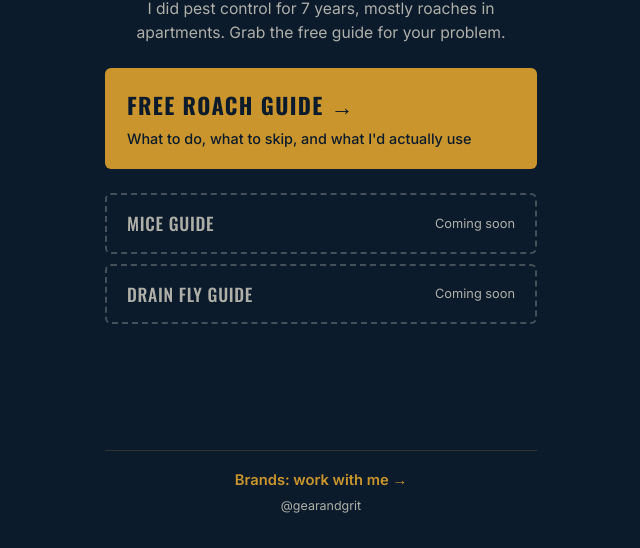
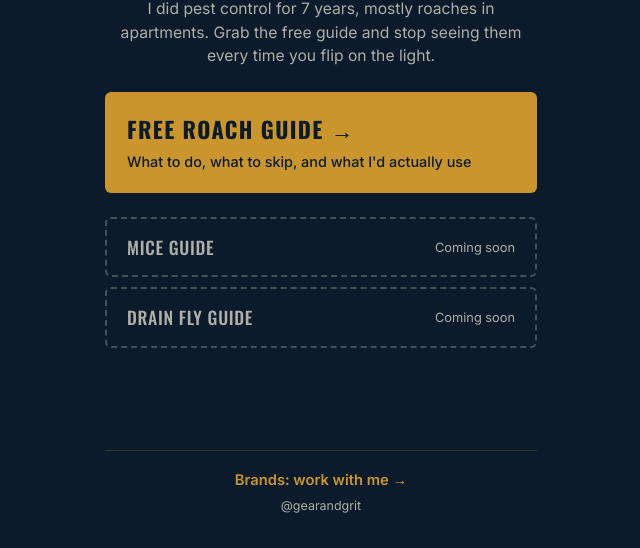
Before and after one commit to gearandgrit27/gearandgrit, a plain HTML site: page start/index.html in a window 1280 px wide. Shown: the part 252-800 px from the top of the page, without its empty margins (319-959 px from the left). Drawn offline with nearby package versions, Linux system fonts and the light colour scheme.

Commit message:
Start page: benefit-driven intro line
Co-Authored-By: Claude Opus 5.5 <noreply@anthropic.com>
Claude-Session: https://claude.ai/code/session_0175qYUtJvTtneHLr3CrtjRd

```diff
--- a/start/index.html
+++ b/start/index.html
@@ -50,7 +50,7 @@
   <div class="intro">
     <img src="/eric-headshot.jpg" alt="Eric Bussey">
     <h1>Bugs in your house?</h1>
-    <p>I did pest control for 7 years, mostly roaches in apartments. Grab the free guide for your problem.</p>
+    <p>I did pest control for 7 years, mostly roaches in apartments. Grab the free guide and stop seeing them every time you flip on the light.</p>
   </div>
 
   <a href="/roaches/" class="guide-main">
```
